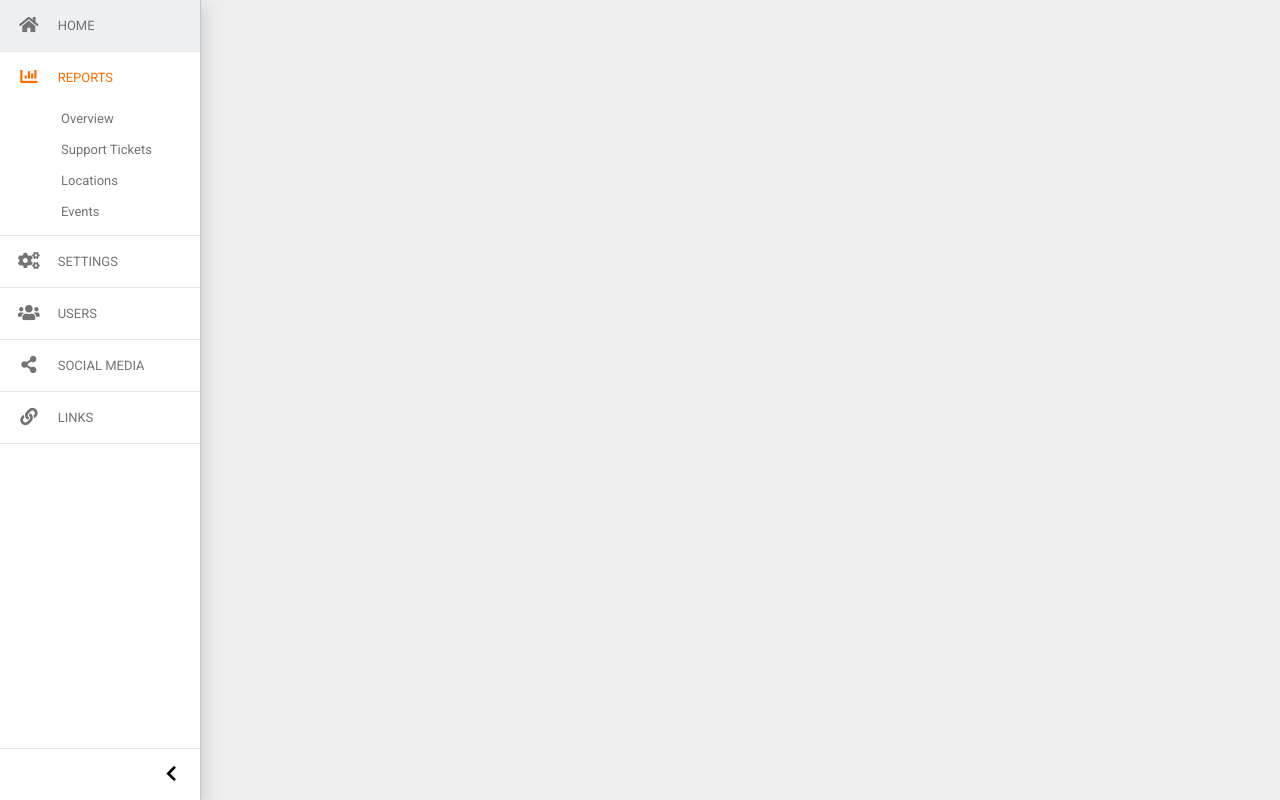
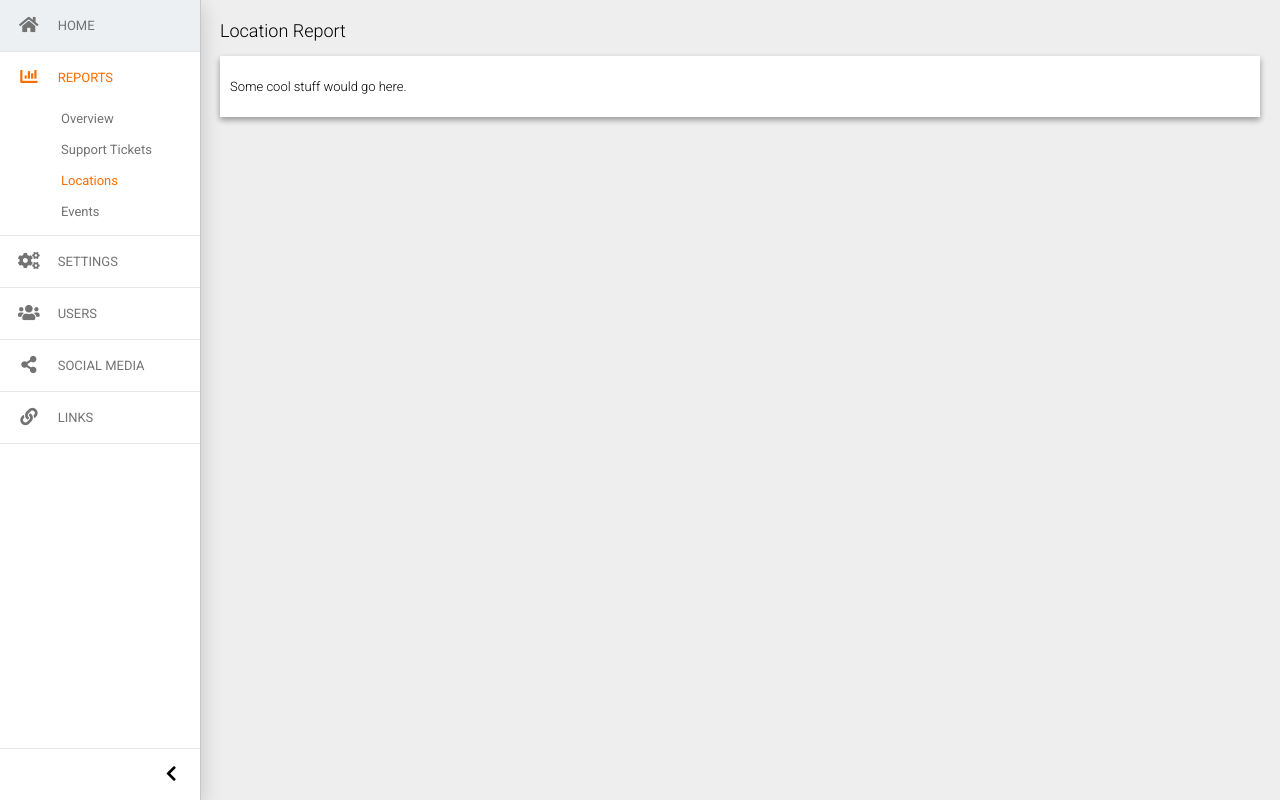
Before and after one commit to srayner/monel2, a React (Create React App) app: page /reports/locations in a window 1280 px wide. Built offline with nearby package versions, Linux system fonts and the light colour scheme.

Commit message:
added pages for sub menu.

```diff
--- a/src/App.js
+++ b/src/App.js
@@ -12,6 +12,10 @@ import data from './config/data';
 // pages
 import Home from './pages/Home';
 import Reports from './pages/Reports';
+import ReportsOverview from './pages/reports/Overview';
+import ReportsSupportTickets from './pages/reports/SupportTickets'
+import ReportsLocations from './pages/reports/Locations';
+import ReportsEvents from './pages/reports/Events';
 import Settings from './pages/Settings';
 import Users from './pages/Users';
 import SocialMedia from './pages/SocialMedia';
@@ -42,6 +46,10 @@ class App extends Component {
                     <SideMenu items={this.state.menuItems} toggleCallback={this.menuToggleCallback}/>
                     <Route exact path="/" render={props => (<Home stats={this.state.stats} data={this.state.data}/>)}/>
                     <Route exact path="/reports" render={props => (<Reports/>)}/>
+                    <Route exact path="/reports/overview" render={props => (<ReportsOverview/>)}/>
+                    <Route exact path="/reports/support-tickets" render={props => (<ReportsSupportTickets/>)}/>
+                    <Route exact path="/reports/locations" render={props => (<ReportsLocations/>)}/>
+                    <Route exact path="/reports/events" render={props => (<ReportsEvents/>)}/>
                     <Route exact path="/settings" render={props => (<Settings/>)}/>
                     <Route exact path="/users" render={props => (<Users/>)}/>
                     <Route exact path="/social-media" render={props => (<SocialMedia/>)}/>
--- a/src/config/menu.js
+++ b/src/config/menu.js
@@ -19,7 +19,7 @@ const menuItems = [
             },
             {
                 text: 'Locations',
-                route: '/reports/location',
+                route: '/reports/locations',
             },
             {
                 text: 'Events',
--- /dev/null
+++ b/src/pages/reports/Events.js
@@ -0,0 +1,15 @@
+import React from 'react';
+import Card from '../../components/Card/Card';
+
+const ReportsEvents = (props) => {
+    return (
+        <div>
+            <h2>Events Report</h2>
+            <Card type="card-2">
+                <p>Some cool stuff would go here.</p>
+            </Card>
+        </div>
+    )
+}
+
+export default ReportsEvents;
--- /dev/null
+++ b/src/pages/reports/Locations.js
@@ -0,0 +1,15 @@
+import React from 'react';
+import Card from '../../components/Card/Card';
+
+const ReportsLocations = (props) => {
+    return (
+        <div>
+            <h2>Location Report</h2>
+            <Card type="card-2">
+                <p>Some cool stuff would go here.</p>
+            </Card>
+        </div>
+    )
+}
+
+export default ReportsLocations;
--- /dev/null
+++ b/src/pages/reports/Overview.js
@@ -0,0 +1,15 @@
+import React from 'react';
+import Card from '../../components/Card/Card';
+
+const ReportsOverview = (props) => {
+    return (
+        <div>
+            <h2>Overview</h2>
+            <Card type="card-2">
+                <p>Some cool stuff would go here.</p>
+            </Card>
+        </div>
+    )
+}
+
+export default ReportsOverview;
--- /dev/null
+++ b/src/pages/reports/SupportTickets.js
@@ -0,0 +1,15 @@
+import React from 'react';
+import Card from '../../components/Card/Card';
+
+const ReportsSupportTickets = (props) => {
+    return (
+        <div>
+            <h2>Support Ticket Report</h2>
+            <Card type="card-2">
+                <p>Some cool stuff would go here.</p>
+            </Card>
+        </div>
+    )
+}
+
+export default ReportsSupportTickets;
```
